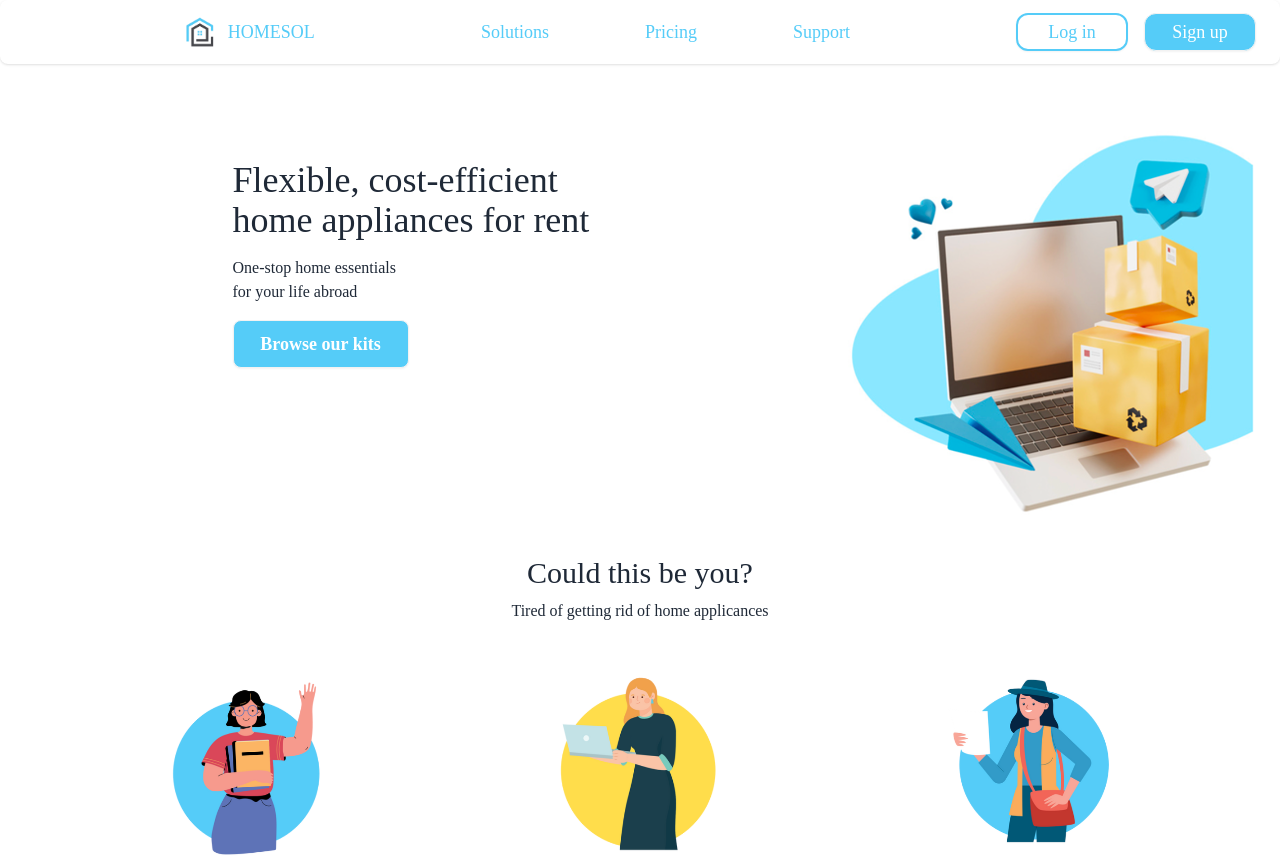
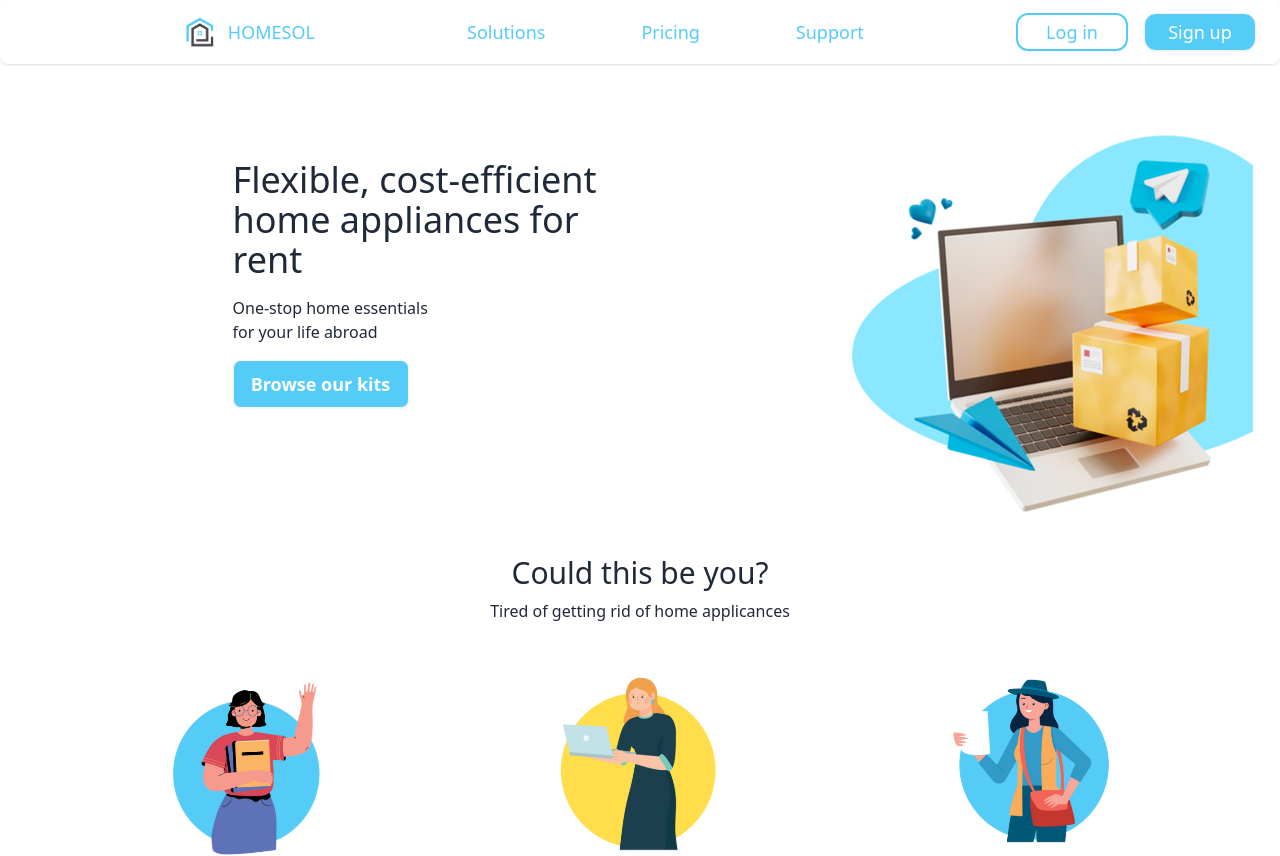
Before and after one commit to Aust1nC/Homesol, an Angular app in the folder frontend/: page / in a window 1280 px wide. Shown: the top 856 px of the page. Built offline with nearby package versions, Linux system fonts and the light colour scheme; a web font is replaced by a local one.

Commit message:
Download and host font locally

```diff
--- a/frontend/src/app/core/services/auth/auth.service.ts
+++ b/frontend/src/app/core/services/auth/auth.service.ts
@@ -72,6 +72,7 @@ export class AuthService {
                 _id: user.me._id,
                 username: user.me.username,
                 email: user.me.email,
+                token: user.token,
               };
               localStorage.setItem('currentUser', JSON.stringify(userToSave));
               this.currentUserSubject.next(user);
--- a/frontend/src/app/features/home/components/about/about.component.html
+++ b/frontend/src/app/features/home/components/about/about.component.html
@@ -38,7 +38,7 @@
 <section class="mt-10">
   <div class="flex justify-center">
     <button
-      class="btn btn-md bg-[#55CCF8] hover:bg-[#58bde2] text-white w-44 text-center text-lg"
+      class="btn btn-md w-auto text-center text-lg h-auto bg-[#55CCF8] hover:bg-[#58bde2] text-white"
       routerLink="/order/select"
     >
       Try our kits today
--- a/frontend/src/app/shared/components/header/header.component.html
+++ b/frontend/src/app/shared/components/header/header.component.html
@@ -1,7 +1,7 @@
 <section
   class="navbar mx-auto w-full justify-between rounded-lg px-4 md:px-2 xl:px-6 shadow"
 >
-  <div class="flex items-center gap-1 pl-2 lg:pl-40">
+  <div class="flex items-center gap-1 pl-2 md:pl-20 xl:pl-40">
     <img src="Logo.png" alt="logo" class="object-cover h-10 md:h-8 w-auto" />
     <a href="" class="md:text-lg text-xl pl-2 text-[#55CCF8]">HOMESOL</a>
   </div>
@@ -27,7 +27,7 @@
     >
       Sign up
     </button>
-    <div class="dropdown pr-8 lg:pr-20" *ngIf="authService.currentUserValue">
+    <div class="dropdown pr-12 lg:pr-20" *ngIf="authService.currentUserValue">
       <div class="hover-container">
         <svg
           xmlns="http://www.w3.org/2000/svg"
--- a/frontend/src/index.html
+++ b/frontend/src/index.html
@@ -8,11 +8,11 @@
     <link rel="icon" type="image/x-icon" href="favicon.ico" />
     <link rel="preconnect" href="https://fonts.googleapis.com" />
     <link rel="preconnect" href="https://fonts.gstatic.com" crossorigin />
-    <link
+    <!-- <link
       href="https://db.onlinewebfonts.com/c/63cf8985576a4aaa66f7c13c94dba716?family=Kollektif"
       rel="stylesheet"
       type="text/css"
-    />
+    /> -->
   </head>
   <body>
     <app-root></app-root>
--- a/frontend/src/styles.css
+++ b/frontend/src/styles.css
@@ -4,6 +4,13 @@
 @tailwind base;
 @tailwind components;
 @tailwind utilities;
+
+@font-face {
+  font-family: "Kollektif";
+  src: url("../public/font/Kollektif.ttf") format("ttf");
+  font-weight: normal;
+  font-style: normal;
+}
 
 html,
 body {
@@ -12,5 +19,4 @@ body {
 body {
   margin: 0;
   padding: 0;
-  font-family: "Kollektif";
 }
```
Also changed, not shown: frontend/public/font/Kollektif.ttf (added).
